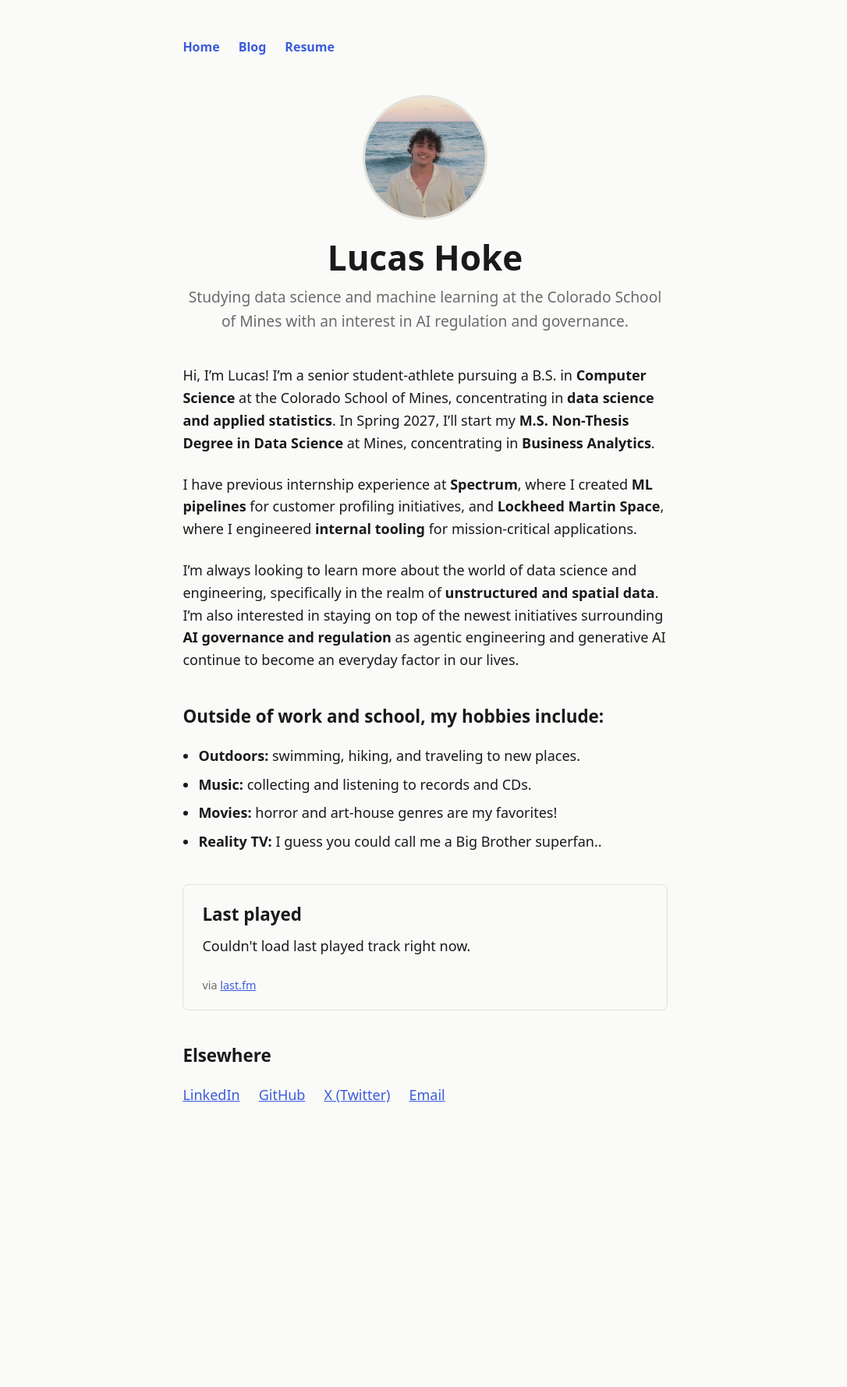
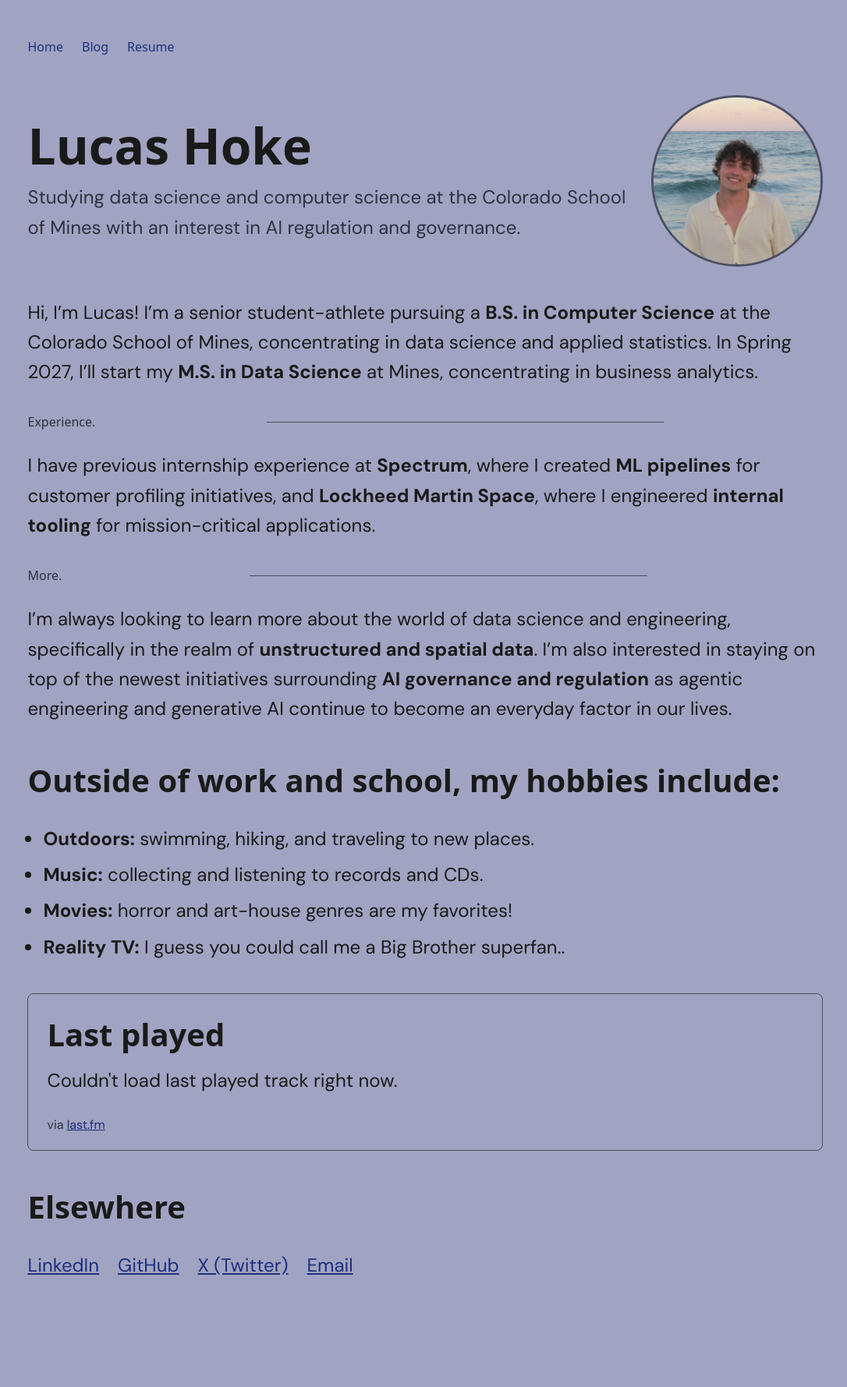
Before and after one commit to hokeluc/hokeluc.github.io, a Jekyll site: the page built from index.html, in a window 1280 px wide. Shown: the whole page at 78% size, without its empty margins (95-1181 px from the left). Built offline with Jekyll 4.4.1, drawn with Linux system fonts in a browser that asks for light colours; some web fonts are replaced; before the commit the page ends 1554 px from its top, so only the background shows below that.

Commit message:
Visual design pass 1: palette, typefaces, type scale, avatar layout
- New color palette: light bg #a1a3c2, dark bg #2c2d36, with accent/
  muted/border retuned for WCAG AA contrast against both (the original
  values would have failed at ~2.3:1 for links against the new light bg)
- Headings/nav use Geist Pixel (pixel-grid display face), body/tagline
  use DM Sans
- Type scale snapped to multiples of 8px: h1 64px, h2 40px, tagline/
  body 24px, meta text 16px
- Avatar moved to the right of name/tagline, enlarged to 220px
- "Experience."/"More." section-label dividers (label + half-width
  centered rule) between bio paragraphs

Co-Authored-By: Claude Sonnet 5 <noreply@anthropic.com>

```diff
--- a/_layouts/default.html
+++ b/_layouts/default.html
@@ -4,6 +4,9 @@
   <meta charset="utf-8">
   <meta name="viewport" content="width=device-width, initial-scale=1">
   <title>{% if page.title %}{{ page.title }} · {% endif %}{{ site.title }}</title>
+  <link rel="preconnect" href="https://fonts.googleapis.com">
+  <link rel="preconnect" href="https://fonts.gstatic.com" crossorigin>
+  <link href="https://fonts.googleapis.com/css2?family=DM+Sans:wght@400;700&family=Geist+Pixel&display=swap" rel="stylesheet">
   <link rel="stylesheet" href="{{ '/style.css' | relative_url }}">
 </head>
 <body>
--- a/index.html
+++ b/index.html
@@ -3,29 +3,32 @@ layout: default
 title: Home
 ---
 <header class="intro">
+  <div class="intro-text">
+    <h1>Lucas Hoke</h1>
+    <p class="tagline">
+      Studying data science and computer science at the Colorado School of
+      Mines with an interest in AI regulation and governance.
+    </p>
+  </div>
   <img
     class="avatar"
     src="{{ '/assets/images/profile.jpg' | relative_url }}"
     alt="Photo of Lucas Hoke"
-    width="160"
-    height="160"
+    width="220"
+    height="220"
   >
-  <h1>Lucas Hoke</h1>
-  <p class="tagline">
-    Studying data science and machine learning at the Colorado School of
-    Mines with an interest in AI regulation and governance.
-  </p>
 </header>
 
 <section>
   <p>
-    Hi, I&rsquo;m Lucas! I&rsquo;m a senior student-athlete pursuing a B.S.
-    in <strong>Computer Science</strong> at the Colorado School of Mines,
-    concentrating in <strong>data science and applied statistics</strong>.
-    In Spring 2027, I&rsquo;ll start my <strong>M.S. Non-Thesis Degree in
+    Hi, I&rsquo;m Lucas! I&rsquo;m a senior student-athlete pursuing a <strong>B.S.
+    in Computer Science</strong> at the Colorado School of Mines,
+    concentrating in data science and applied statistics.
+    In Spring 2027, I&rsquo;ll start my <strong>M.S. in
     Data Science</strong> at Mines, concentrating in
-    <strong>Business Analytics</strong>.
+    business analytics.
   </p>
+  <div class="section-label"><span>Experience.</span></div>
   <p>
     I have previous internship experience at <strong>Spectrum</strong>,
     where I created <strong>ML pipelines</strong> for customer profiling
@@ -33,6 +36,7 @@ title: Home
     engineered <strong>internal tooling</strong> for mission-critical
     applications.
   </p>
+  <div class="section-label"><span>More.</span></div>
   <p>
     I&rsquo;m always looking to learn more about the world of data science
     and engineering, specifically in the realm of
--- a/style.css
+++ b/style.css
@@ -1,19 +1,21 @@
 :root {
   color-scheme: light dark;
-  --bg: #fafaf8;
+  --bg: #a1a3c2;
   --fg: #1a1a1a;
-  --accent: #3b5bdb;
-  --muted: #6b6b6b;
-  --border: #e3e1db;
+  --accent: #1e2f7d;
+  --muted: #2f3142;
+  --border: #4d4f63;
+  --font-heading: "Geist Pixel", system-ui, sans-serif;
+  --font-body: "DM Sans", system-ui, sans-serif;
 }
 
 @media (prefers-color-scheme: dark) {
   :root {
-    --bg: #17171a;
+    --bg: #2c2d36;
     --fg: #ededed;
     --accent: #7c94f5;
     --muted: #a3a3a3;
-    --border: #2e2e33;
+    --border: #7d7f92;
   }
 }
 
@@ -24,12 +26,12 @@
 body {
   background: var(--bg);
   color: var(--fg);
-  font-family: system-ui, -apple-system, "Segoe UI", Roboto, sans-serif;
+  font-family: var(--font-body);
   max-width: 65ch;
   margin: 0 auto;
-  padding: 3rem 1.5rem 6rem;
+  padding: 3rem 1.5rem 6rem; /* 48px 24px 96px */
   line-height: 1.6;
-  font-size: 1.125rem;
+  font-size: 1.5rem; /* 24px */
 }
 
 a {
@@ -38,14 +40,14 @@ a {
 
 .site-nav {
   display: flex;
-  gap: 1.5rem;
-  margin-bottom: 3rem;
-  font-size: 1rem;
+  gap: 1.5rem; /* 24px */
+  margin-bottom: 3rem; /* 48px */
+  font-size: 1rem; /* 16px */
+  font-family: var(--font-heading);
 }
 
 .site-nav a {
   text-decoration: none;
-  font-weight: 600;
 }
 
 .site-nav a:hover {
@@ -53,42 +55,86 @@ a {
 }
 
 .intro {
-  text-align: center;
+  display: flex;
+  align-items: center;
+  gap: 1.5rem; /* 24px */
+  margin-bottom: 2.5rem; /* 40px */
+}
+
+.intro-text {
+  flex: 1;
 }
 
 .avatar {
-  display: block;
-  width: 160px;
-  height: 160px;
-  margin: 0 auto 1.5rem;
+  flex-shrink: 0;
+  width: 220px;
+  height: 220px;
+  margin: 0;
   border-radius: 50%;
   object-fit: cover;
   border: 3px solid var(--border);
 }
 
+@media (max-width: 480px) {
+  .intro {
+    flex-direction: column;
+    text-align: center;
+  }
+
+  .avatar {
+    order: -1;
+  }
+}
+
+h1, h2 {
+  font-family: var(--font-heading);
+}
+
 h1 {
-  font-size: 2.75rem;
+  font-size: 4rem; /* 64px */
   line-height: 1.1;
   margin: 0 0 0.75rem;
 }
 
 h2 {
-  font-size: 1.4rem;
-  margin: 0 0 1rem;
+  font-size: 2.5rem; /* 40px */
+  margin: 0 0 1rem; /* 16px */
 }
 
 .tagline {
   color: var(--muted);
-  font-size: 1.2rem;
-  margin: 0 0 2.5rem;
+  font-size: 1.5rem; /* 24px, matches body */
+  margin: 0;
+}
+
+.section-label {
+  display: flex;
+  align-items: center;
+  gap: 1rem; /* 16px */
+  margin: 2rem 0 1.5rem; /* 32px 0 24px */
+}
+
+.section-label span {
+  font-family: var(--font-heading);
+  font-size: 1rem; /* 16px */
+  color: var(--muted);
+  white-space: nowrap;
+}
+
+.section-label::after {
+  content: "";
+  width: 50%;
+  height: 1px;
+  margin: 0 auto;
+  background: var(--border);
 }
 
 section {
-  margin-bottom: 2.5rem;
+  margin-bottom: 2.5rem; /* 40px */
 }
 
 p {
-  margin: 0 0 1.5rem;
+  margin: 0 0 1.5rem; /* 24px */
 }
 
 ul {
@@ -96,7 +142,7 @@ ul {
 }
 
 li {
-  margin-bottom: 0.5rem;
+  margin-bottom: 0.5rem; /* 8px */
 }
 
 .widget {
@@ -111,15 +157,15 @@ li {
 
 .widget-credit {
   color: var(--muted);
-  font-size: 0.9rem;
-  margin: 0.5rem 0 0;
+  font-size: 1rem; /* 16px */
+  margin: 0.5rem 0 0; /* 8px */
 }
 
 .link-list {
   list-style: none;
   padding: 0;
   display: flex;
-  gap: 1.5rem;
+  gap: 1.5rem; /* 24px */
   flex-wrap: wrap;
 }
 
@@ -135,12 +181,12 @@ li {
 .post-list li {
   display: flex;
   justify-content: space-between;
-  gap: 1rem;
+  gap: 1rem; /* 16px */
   padding: 0.75rem 0;
   border-bottom: 1px solid var(--border);
 }
 
 .post-date {
   color: var(--muted);
-  font-size: 0.95rem;
+  font-size: 1rem; /* 16px */
 }
```
